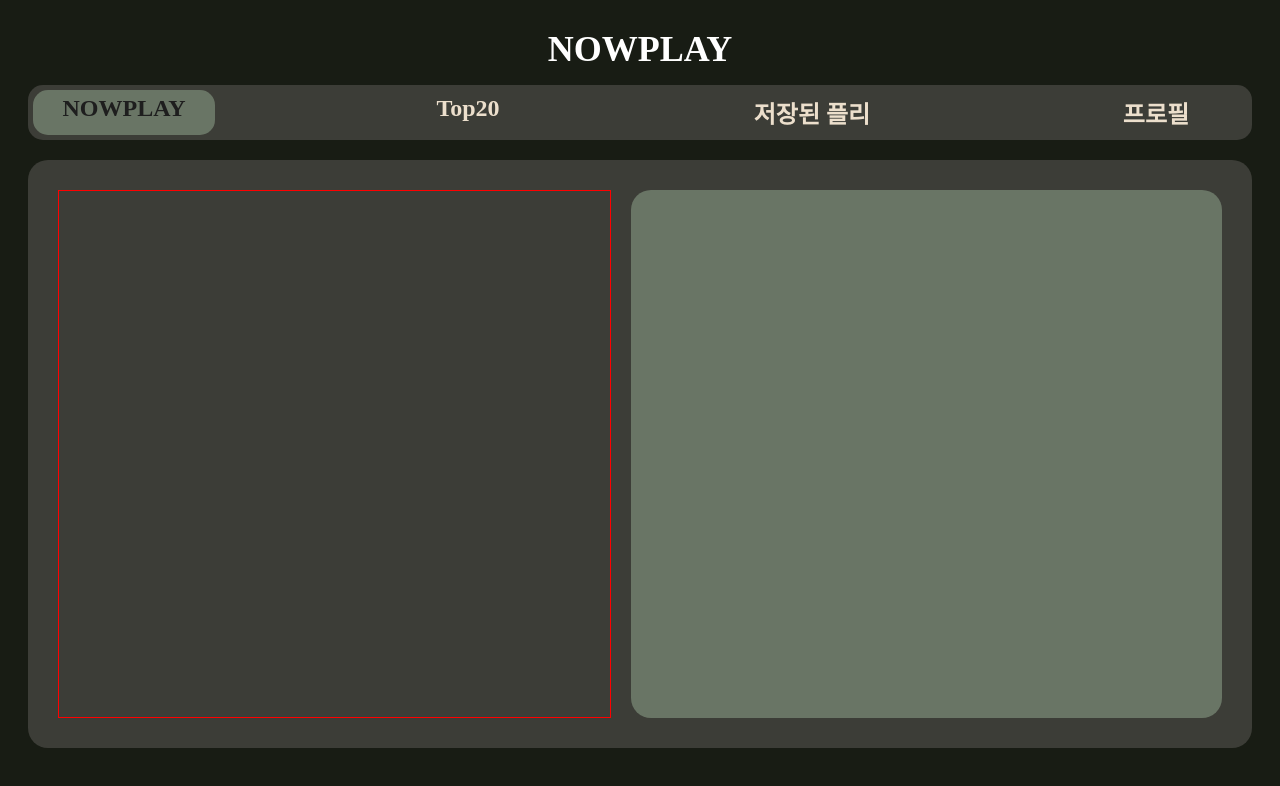
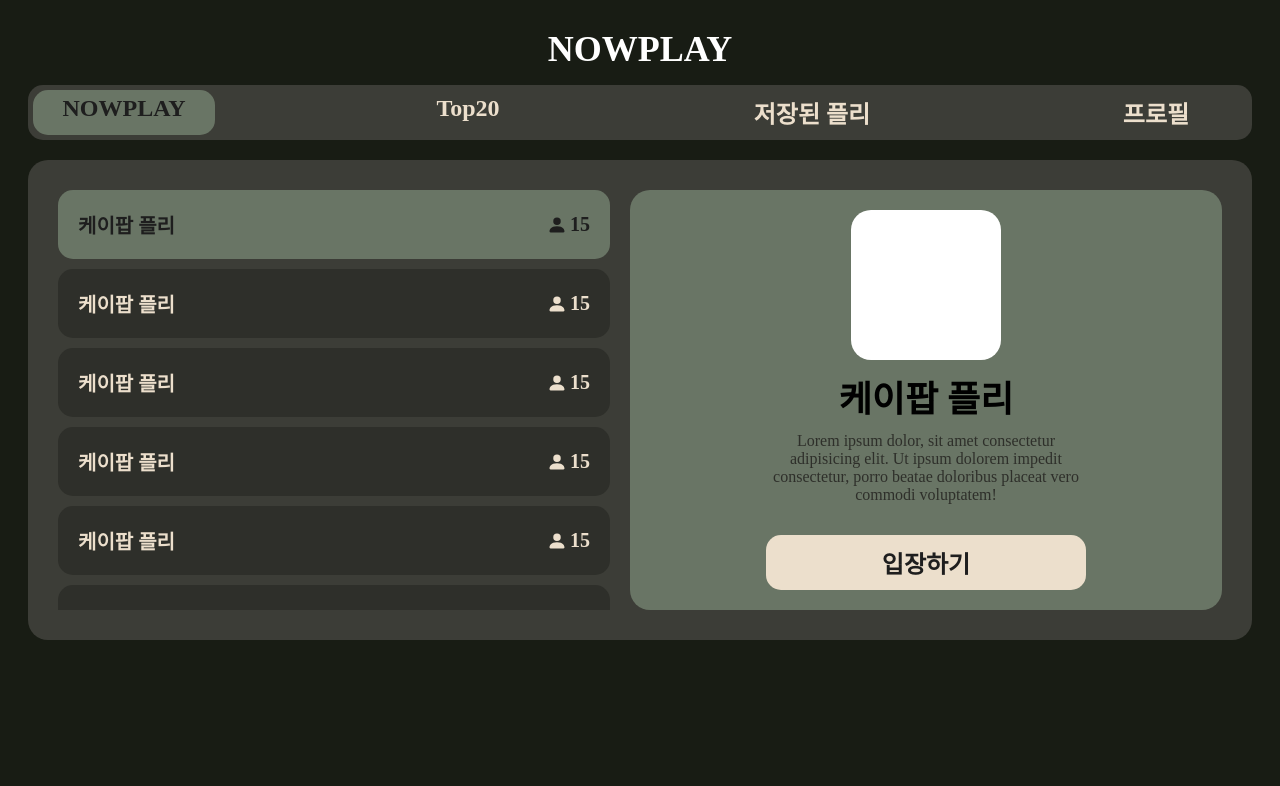
Before and after one commit to ssuryeon/nowplay, a React (Create React App) app: page /main/nowplay in a window 1280 px wide. Shown: the top 786 px of the page. Built offline with nearby package versions, Linux system fonts and the light colour scheme; a web font is replaced by a local one.

Commit message:
feat: nowplay 페이지

```diff
--- a/package.json
+++ b/package.json
@@ -13,6 +13,7 @@
     "@types/react-dom": "^19.2.3",
     "react": "^19.2.3",
     "react-dom": "^19.2.3",
+    "react-icons": "^5.5.0",
     "react-router": "^7.11.0",
     "react-scripts": "5.0.1",
     "styled-components": "^6.1.19",
--- a/src/components/Button.tsx
+++ b/src/components/Button.tsx
@@ -3,6 +3,7 @@ import styled from 'styled-components';
 interface IButton {
     text: string,
     fontSize: number,
+    style?: Object,
 }
 
 const Btn = styled.button`
@@ -19,10 +20,10 @@ const Btn = styled.button`
     }
 `;
 
-function Button({text, fontSize}:IButton) {
+function Button({text, fontSize, style}:IButton) {
 
     return (
-        <Btn style={{fontSize}}>{text}</Btn>
+        <Btn style={{fontSize, ...style}}>{text}</Btn>
     );
 }
 
--- a/src/pages/Main.tsx
+++ b/src/pages/Main.tsx
@@ -53,7 +53,7 @@ function Main(){
                 <Tab text="저장된 플리" isActive={storedMatch != null}/>
                 <Tab text="프로필" isActive={profileMatch != null}/>
             </Menu>
-            <Container style={{marginTop: 20, flex: 1, boxSizing: 'border-box'}}>
+            <Container style={{marginTop: 20, height: 480, boxSizing: 'border-box'}}>
                 <Outlet />
             </Container>
         </div>
--- a/src/pages/Nowplay.tsx
+++ b/src/pages/Nowplay.tsx
@@ -1,4 +1,24 @@
 import styled, {useTheme} from 'styled-components';
+import { BsFillPersonFill } from "react-icons/bs";
+import Button from '../components/Button';
+
+const LeftContainer = styled.div`
+    flex: 1;
+    height: 100%;
+    box-sizing: border-box;
+    margin-right: 10px;
+    overflow: auto;
+    &::-webkit-scrollbar {
+        width: 10px;
+    }
+    &::-webkit-scrollbar-track {
+        background: transparent;
+    }
+    &::-webkit-scrollbar-thumb {
+        background: ${props => props.theme.textColor};
+        border-radius: 10px;
+    }
+`;
 
 const DetailContainer = styled.div`
     flex: 1;
@@ -8,6 +28,8 @@ const DetailContainer = styled.div`
     border-radius: 20px;
     box-sizing: border-box;
     margin-left: 10px;
+    display: flex;
+    justify-content: center;
 `;
 
 interface IPlaylistItem {
@@ -19,11 +41,14 @@ interface IPlaylistItem {
 const ListContainer = styled.div`
     width: 100%;
     border-radius: 15px;
-    padding: 10px;
+    padding: 20px;
     box-sizing: border-box;
     display: flex;
     flex-direction: row;
     justify-content: space-between;
+    font-size: 20px;
+    font-weight: 700;
+    margin-bottom: 10px;
 `;
 
 function PlaylistItem({text, people, isActive}:IPlaylistItem) {
@@ -32,16 +57,35 @@ function PlaylistItem({text, people, isActive}:IPlaylistItem) {
     return (
         <ListContainer style={{color: isActive? theme.black : theme.textColor, backgroundColor: isActive? theme.btnColor : theme.inputColor}}>
             <span>{text}</span>
-            <span>{people}</span>
+            <div style={{display: 'flex', flexDirection: 'row', alignItems: 'center'}}>
+                <BsFillPersonFill size={20} />
+                <span style={{marginLeft: 3}}>{people}</span>
+            </div>
         </ListContainer>
     );
 }
 
 function Nowplay(){
+    const theme = useTheme();
+
     return (
         <div style={{width: '100%', height: '100%', display: 'flex', flexDirection: 'row'}}>
-            <div style={{flex: 1, height: '100%', boxSizing: 'border-box', border: '1px solid red', marginRight: 10}}></div>
-            <DetailContainer></DetailContainer>
+            <LeftContainer>
+                <PlaylistItem text='케이팝 플리' people={15} isActive={true}/>
+                <PlaylistItem text='케이팝 플리' people={15} isActive={false}/>
+                <PlaylistItem text='케이팝 플리' people={15} isActive={false}/>
+                <PlaylistItem text='케이팝 플리' people={15} isActive={false}/>
+                <PlaylistItem text='케이팝 플리' people={15} isActive={false}/>
+                <PlaylistItem text='케이팝 플리' people={15} isActive={false}/>
+            </LeftContainer>
+            <DetailContainer>
+                <div style={{display: 'flex', flexDirection: 'column', alignItems: 'center', height: '100%', width: 320, position: 'relative'}}>
+                    <div style={{width: 150, height: 150, borderRadius: 20, backgroundColor: theme.white, position: 'relative', top: 0}}></div>
+                    <h3 style={{fontSize: 36, marginTop: 10, marginBottom: 0}}>케이팝 플리</h3>
+                    <span style={{textAlign: 'center', marginTop: 10, color: theme.inputColor}}>Lorem ipsum dolor, sit amet consectetur adipisicing elit. Ut ipsum dolorem impedit consectetur, porro beatae doloribus placeat vero commodi voluptatem!</span>
+                    <Button text='입장하기' fontSize={24} style={{backgroundColor: theme.textColor, width: 320, padding: 10, position: 'absolute', bottom: 0}}/>
+                </div>
+            </DetailContainer>
         </div>
     )
 }
```
Also changed, not shown: 1 other file (tests, documents, lock files or other folders).
